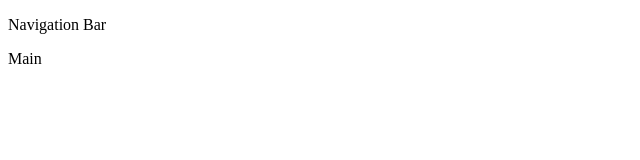
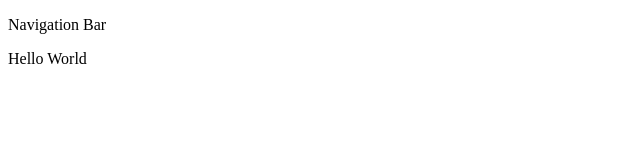
Before and after one commit to dawid-fulmes/nutrition-app, a React (Create React App) app: page / in a window 1280 px wide. Shown: the top 160 px of the page, without its empty margins (0-640 px from the left). Built offline with nearby package versions, Linux system fonts and the light colour scheme.

Commit message:
Add prop-types and modify Layout.js

```diff
--- a/package.json
+++ b/package.json
@@ -3,6 +3,7 @@
   "version": "0.1.0",
   "private": true,
   "dependencies": {
+    "prop-types": "^15.7.2",
     "react": "^16.8.6",
     "react-dom": "^16.8.6",
     "react-scripts": "3.0.1"
--- a/src/hoc/Layout/Layout.js
+++ b/src/hoc/Layout/Layout.js
@@ -1,14 +1,19 @@
 import React, { Component } from "react";
+import PropTypes from "prop-types";
 
 class Layout extends Component {
   render() {
+    const { children } = this.props;
     return (
       <>
         <p>Navigation Bar</p>
-        <main>Main</main>
+        <main>{children}</main>
       </>
     );
   }
 }
+Layout.propTypes = {
+  children: PropTypes.element.isRequired,
+};
 
 export default Layout;
```
Also changed, not shown: 1 other file (tests, documents, lock files or other folders).
